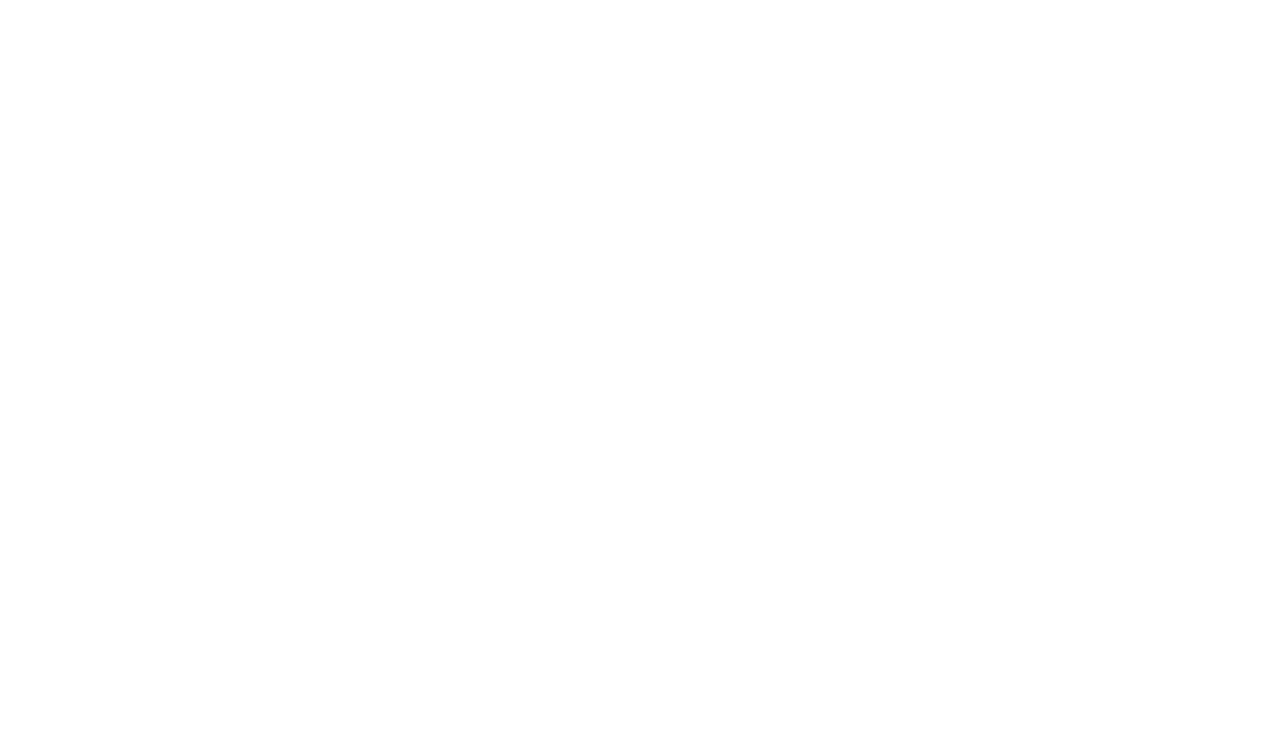
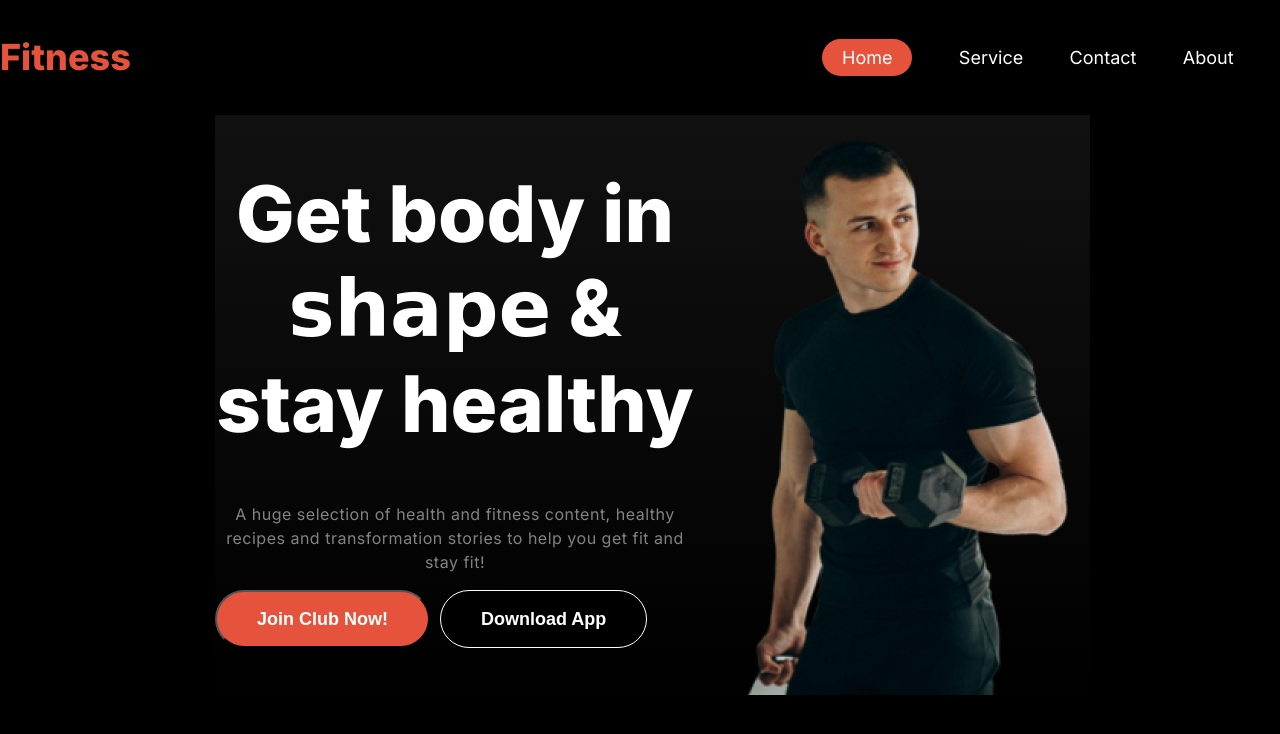
Before and after one commit to Shahinul99/Assignment-2, a plain HTML site: page index.html in a window 1280 px wide. Drawn offline with Linux system fonts and the light colour scheme; a web font is replaced by a local one.

Commit message:
added a header section

```diff
--- a/index.html
+++ b/index.html
@@ -4,11 +4,42 @@
     <meta charset="UTF-8">
     <meta name="viewport" content="width=device-width, initial-scale=1.0">
     <title>Assignment-2</title>
+
+    <link rel="preconnect" href="https://fonts.googleapis.com">
+    <link rel="preconnect" href="https://fonts.gstatic.com" crossorigin>
+    <link href="https://fonts.googleapis.com/css2?family=Playwrite+BE+VLG:wght@100..400&display=swap" rel="stylesheet">
+    <link rel="preconnect" href="https://fonts.gstatic.com" crossorigin>
+    <link href="https://fonts.googleapis.com/css2?family=Inter:wght@100..900&display=swap" rel="stylesheet">
     <link rel="stylesheet" href="style.css">
 </head>
-<body>
+
+<body class="bg-color inter-normal bg-size">
     <header>
+        <nav class="navbar display-flex">
+            <h3 class="brand">Fitness</h3>
+            <ul class="nav-links display-flex">
+                <li class="nav-item"><a href="" class="nav-links"><span class="home-edit">Home</span></a></li>
+                <li class="nav-item"><a href="" class="nav-links">Service</a></li>
+                <li class="nav-item"><a href="" class="nav-links">Contact</a></li>
+                <li class="nav-item"><a href="" class="nav-links">About</a></li>
+            </ul>
+        </nav>
 
+        <div class="banner display-flex">
+            <div class="banner-content">
+                <h1 class="banner-title">Get body in <span class="playwrite-be-vlg-normal">shape</span> & stay healthy</h1>
+                <p class="banner-discription">A huge selection of health and fitness content, healthy recipes and transformation stories to help you get fit and stay fit!</p>
+                <div class="display-flex">
+                    <button class="btn-primary column">Join Club Now!</button>
+                    <button class="btn-normal column">Download App</button>
+                </div>
+                    <div class="display-flex">
+                    </div>
+            </div>
+            <div>
+                <img class="banner-img" src="./images/./images 2.png" alt="">
+            </div>
+        </div>
     </header>
     <main>
 
--- a/style.css
+++ b/style.css
@@ -0,0 +1,164 @@
+
+/* my font */
+.inter-normal {
+    font-family: "Inter", sans-serif;
+}
+.playwrite-be-vlg-normal {
+    font-family: "Playwrite BE VLG", cursive;
+
+}
+/* my shared style  */
+.btn-primary {
+    background-color: rgb(230, 83, 60);
+    color: rgb(255, 255, 255);
+    font-size: 18px;
+    font-weight: 600;
+    line-height: 22px;
+    border-radius: 42px;
+    padding: 16px 40px 16px 40px;
+    margin-right: 10px;
+    /* margin-bottom: 92px; */
+
+}
+.my-color {
+
+}
+.bg-color {
+    background-color: black;
+}
+.text-center {
+
+}
+.go-down {
+
+}
+.go-up {
+}
+.display-flex {
+    display: flex;
+}
+.section-title {
+
+}
+.section-discription {
+
+}
+
+.column {
+    flex-direction: column;
+}
+.bg-size {
+    max-width: 1440px;
+    margin: 0 auto;
+}
+/* nav style */
+
+.nav-item{
+    list-style: none;
+    margin-right: 2.9rem;
+}
+.nav-links{
+    text-decoration: none;
+    font-weight: 400;
+    color: rgb(255, 255, 255);
+    font-size: 18px;
+    line-height: 120%;
+}
+    .navbar {
+        justify-content: space-between;
+        align-items: center;
+}
+.brand {
+    color: rgb(230, 83, 60);
+    font-size: 2.25rem;
+    font-weight: 800;
+    line-height: 120%;
+}
+/* .navbar, .banner {
+    max-width: 1440px;
+    margin: 0 auto;
+} */
+
+/* banner style */
+
+.banner {
+    display: flex;
+    margin: 0 190px 0 215px;
+    background: linear-gradient(180.00deg, rgb(17, 17, 17),rgba(119, 119, 119, 0) 100%);
+}
+.banner-content {
+    max-width:  30rem;
+    margin: 0 auto;
+    text-align: center;
+    flex-direction: column;
+    margin-left: 0px;
+    /* margin-left: 90px; */
+}
+.banner-title {
+    color: rgb(255, 255, 255);
+    font-size: 78px;
+    font-weight: 800;
+    line-height: 120%;
+}
+
+.btn-normal {
+    color: rgb(255, 255, 255);
+    background-color: black;
+    font-size: 18px;
+    font-weight: 600;
+    line-height: 22px;
+    border-radius: 42px;
+    padding: 16px 40px 16px 40px;
+    border: 1px solid white;
+    /* margin-bottom: 92px; */
+}
+.banner-img {
+    width: 100%;
+}
+/* .banner-img-content {
+    margin-right:200px;
+} */
+
+.banner-discription {
+    color: rgba(255, 255, 255, 0.5);
+    font-size: 16px;
+    font-weight: 400;
+    line-height: 24px;
+    letter-spacing: 0.5px;
+}
+
+.home-edit {
+    background: rgb(230, 83, 60);
+    border-radius: 40px;
+    padding: 8px 20px 8px 20px;
+
+}
+
+/* responsive style */
+
+@media screen and (max-width:576px) {
+    .navbar,
+    .nav-links,
+    .banner{
+        flex-direction: column;
+    }
+    .banner{
+        margin :20px;
+    }
+    /* .btn-primary{
+        margin-bottom: 10px ;
+    } */
+    /* .banner-img {
+        width: 100%;
+    } */
+    .nav-item {
+        margin-bottom: 8px;
+    }
+
+    .banner-title {
+        font-size: 36px;
+    }
+    /* .banner {
+        margin-left:0px;
+    } */
+}
```
